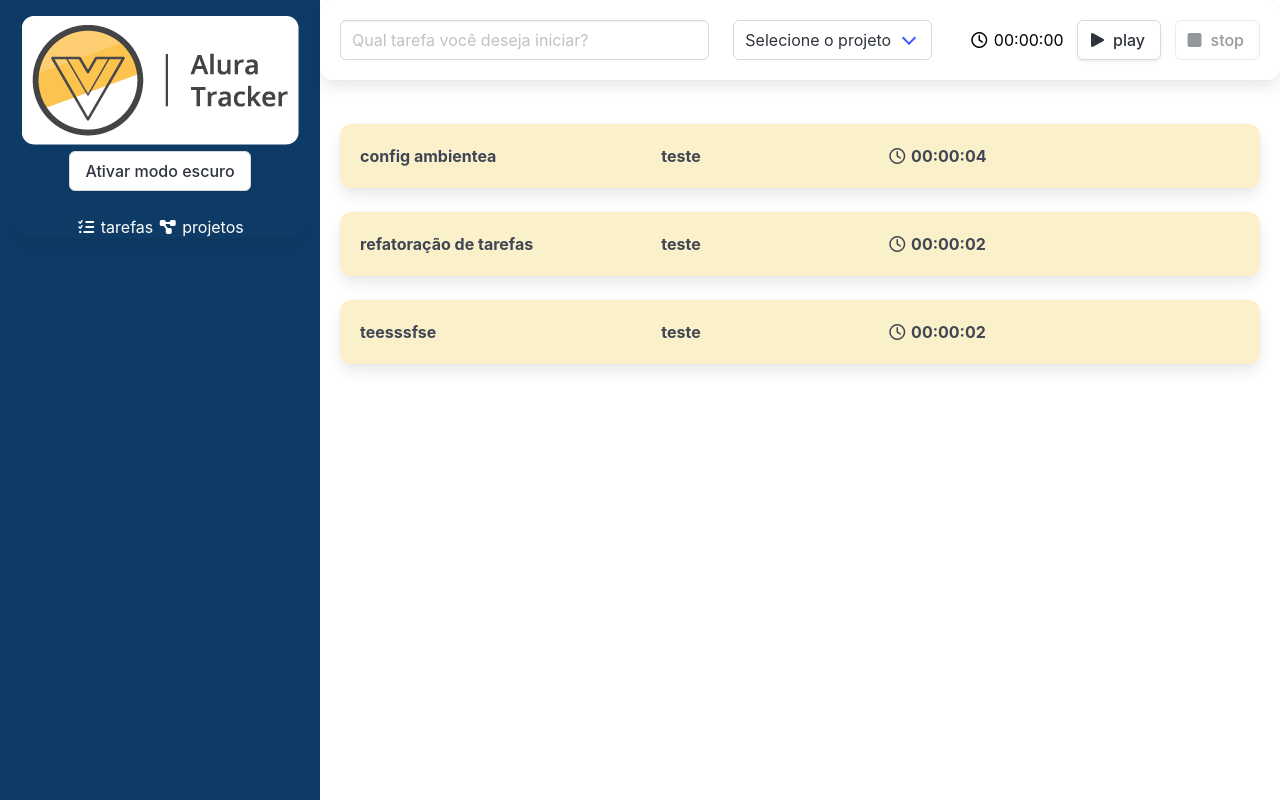
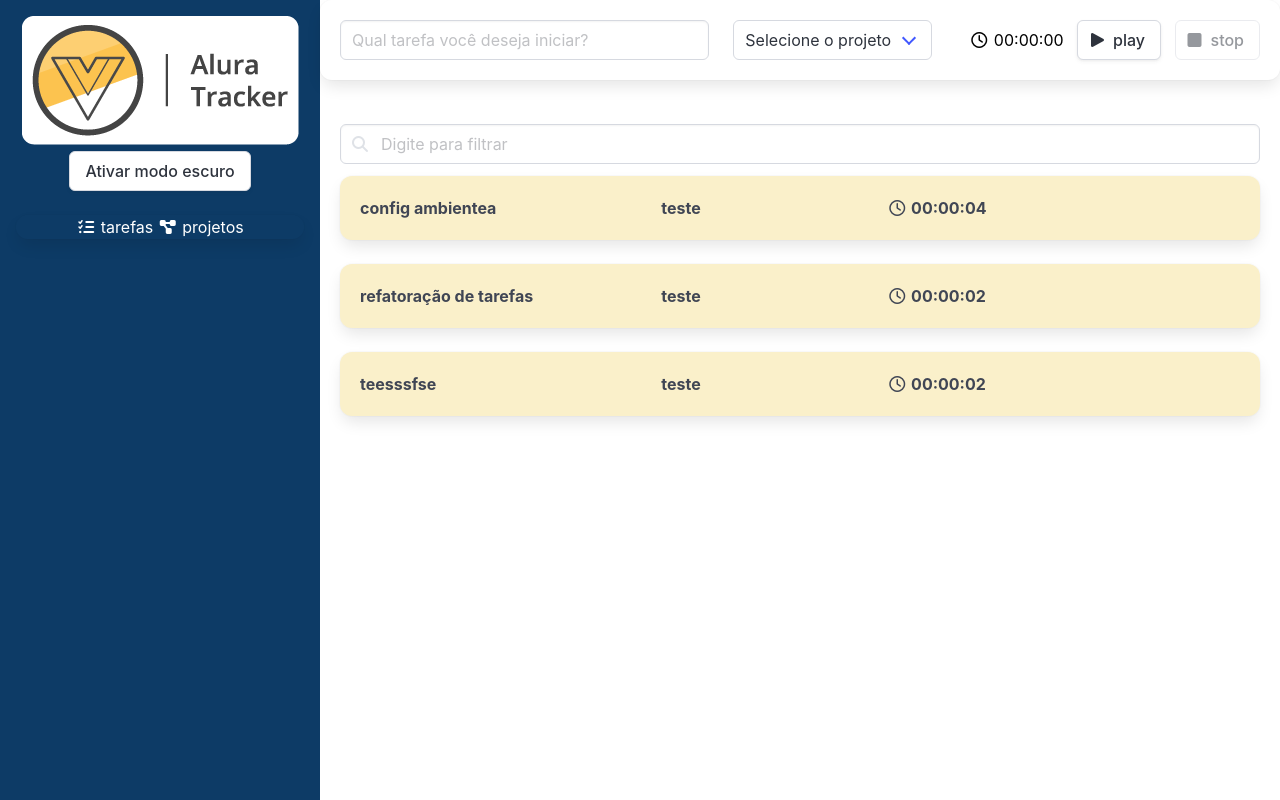
Before and after one commit to Leandrotxr/alura-tracker, a Vue app: page /#/ in a window 1280 px wide. Built offline with nearby package versions, Linux system fonts and the light colour scheme; data requests are answered from the project's data file.

Commit message:
feat: adicionando filtro pela API

```diff
--- a/src/store/modulos/tarefas/index.ts
+++ b/src/store/modulos/tarefas/index.ts
@@ -26,8 +26,14 @@
     },
   },
   actions: {
-    [OBTER_TAREFAS]({ commit }) {
-      http.get('tarefas')
+    [OBTER_TAREFAS]({ commit }, filtro: string) {
+      let url = 'tarefas'
+
+      if(filtro){
+        url += '?descricao=' + filtro
+      }
+
+      http.get(url)
         .then(response => commit(DEFINIR_TAREFAS, response.data))
     },
     [CADASTRAR_TAREFA]({ commit }, tarefa: ITarefa) {
--- a/src/views/Tarefas.vue
+++ b/src/views/Tarefas.vue
@@ -5,6 +5,19 @@
       Você não está muito produtivo hoje
       <span class="has-text-weight-bold">:(</span>
     </Box>
+    <div class="field">
+      <p class="control has-icons-left">
+        <input
+          class="input"
+          type="text"
+          placeholder="Digite para filtrar"
+          v-model="filtro"
+        />
+        <span class="icon is-small is-left">
+          <i class="fas fa-search"></i>
+        </span>
+      </p>
+    </div>
     <Tarefa
       v-for="(tarefa, index) in tarefas"
       :tarefa="tarefa"
@@ -45,7 +58,7 @@
 </template>
 
 <script lang="ts">
-import { computed, defineComponent } from "vue";
+import { computed, defineComponent, ref, watchEffect } from "vue";
 import Formulario from "../components/Formulario.vue";
 import Tarefa from "../components/Tarefa.vue";
 import Box from "../components/Box.vue";
@@ -92,11 +105,22 @@
   },
   setup() {
     const store = useStore();
+
     store.dispatch(OBTER_TAREFAS);
     store.dispatch(OBTER_PROJETOS);
+
+    const filtro = ref("")
+
+    //const tarefas = computed(() => store.state.tarefa.tarefas.filter(t => !filtro.value || t.descricao.includes(filtro.value)))
+
+    watchEffect(() => {
+      store.dispatch(OBTER_TAREFAS, filtro.value)
+    })
+
     return {
       tarefas: computed(() => store.state.tarefa.tarefas),
       store,
+      filtro
     };
   },
 });
```
